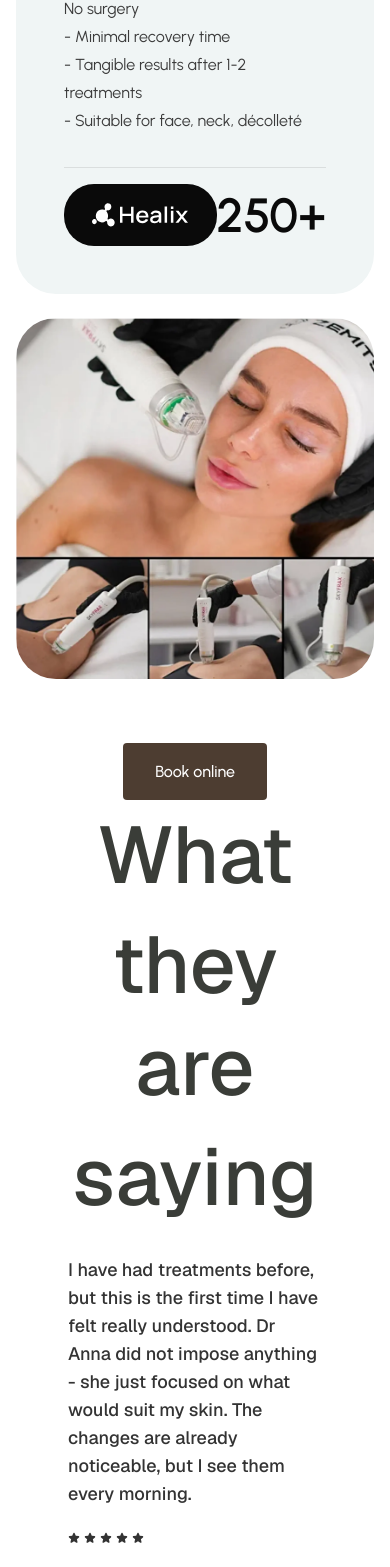
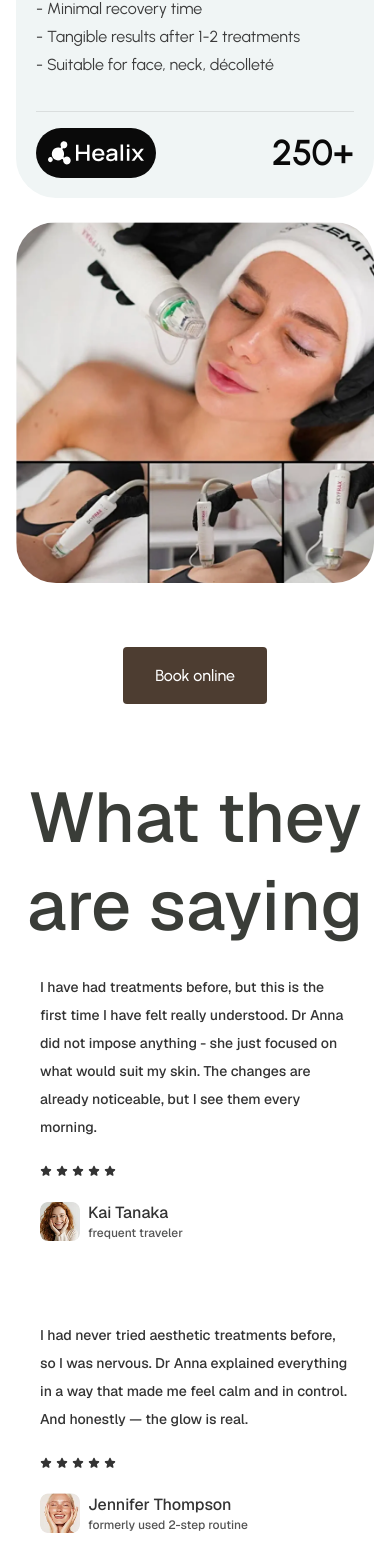
Before and after one commit to Chornei-Olha/Healix-beauty, a Next.js app: page / in a window 390 px wide. Shown: the part 6796-8363 px from the top of the page. Built offline with nearby package versions, Linux system fonts and the light colour scheme.

Commit message:
Update components, add new services and testimonials, remove old images

```diff
--- a/src/components/common/Blog.tsx
+++ b/src/components/common/Blog.tsx
@@ -47,7 +47,7 @@ const Blog = () => {
   });
 
   return (
-    <section className="container mx-auto px-4 sm:px-6 lg:px-8 space-y-12">
+    <section className="container mx-auto px-4 sm:px-6 lg:px-8 space-y-12 mt-[70px] sm:mt-[150px]">
       <div className="flex items-center justify-between">
         <h2 className="text-4xl sm:text-5xl md:text-6xl font-geist font-medium text-global-8 pb-2">
           Blog
--- a/src/components/common/Testimonials.tsx
+++ b/src/components/common/Testimonials.tsx
@@ -43,22 +43,22 @@ const testimonials = [
 
 const Testimonials = () => {
   return (
-    <div className="w-full container mx-auto px-4 sm:px-6 lg:px-8">
+    <div className="w-full container mx-auto px-4 sm:px-6 lg:px-8 mt-[70px]">
       {/* Heading */}
       <div className="text-center">
-        <h2 className="text-[80px] sm:text-[100px] md:text-[250px] font-geist font-medium text-global-8 leading-snug">
+        <h2 className="text-[70px] sm:text-[100px] md:text-[250px] font-geist font-medium text-global-8 leading-tight">
           What they
         </h2>
-        <h2 className="text-[80px] sm:text-[100px] md:text-[250px] font-geist font-medium text-global-8 leading-snug -mt-2">
+        <h2 className="text-[70px] sm:text-[100px] md:text-[250px] font-geist font-medium text-global-8 leading-tight">
           are saying
         </h2>
       </div>
 
       {/* Testimonials Grid */}
-      <div className="grid grid-cols-1 md:grid-cols-2 lg:grid-cols-3 gap-8 px-7">
+      <div className="grid grid-cols-1 md:grid-cols-2 lg:grid-cols-3 gap-8">
         {testimonials.map((testimonial, index) => (
           <div key={index} className="bg-global-12 rounded-lg p-6 space-y-6">
-            <p className="text-lg font-geist font-medium text-global-7 leading-7">
+            <p className="text-sm sm:text-lg font-geist font-medium text-global-7 leading-7">
               {testimonial.text}
             </p>
 
--- a/src/components/common/ZemitsSection.tsx
+++ b/src/components/common/ZemitsSection.tsx
@@ -23,7 +23,7 @@ const ZemitsSection = () => {
       {/* Cards & Images */}
       <div className="grid grid-cols-1 lg:grid-cols-3 gap-6">
         {/* Benefits Card */}
-        <div className="bg-global-10 rounded-[40px] p-12 space-y-8 order-2 lg:order-1">
+        <div className="bg-global-10 rounded-[40px] p-5 sm:p-10 space-y-8 order-2 lg:order-1">
           <h3 className="text-2xl font-urbanist font-semibold text-global-4">Benefits:</h3>
           <p className="text-base font-urbanist text-global-9 leading-7">
             No surgery
@@ -33,7 +33,7 @@ const ZemitsSection = () => {
           </p>
           <div className="border-t border-[#0a0a0a19] pt-4">
             <div className="flex items-center justify-between">
-              <div className="bg-global-4 rounded-[30px] w-[164px] h-[62px] flex justify-center items-center">
+              <div className="bg-global-4 rounded-[30px] w-[120px] sm:w-[164px] h-[50px] sm:h-[62px] flex justify-center items-center">
                 {' '}
                 <Image
                   src="/images/img_vector.svg"
@@ -44,7 +44,9 @@ const ZemitsSection = () => {
                 />
               </div>
               <div className="flex items-center space-x-4">
-                <span className="text-5xl font-urbanist font-semibold text-global-4">250+</span>
+                <span className="text-4xl sm:text-5xl font-urbanist font-semibold text-global-4">
+                  250+
+                </span>
               </div>
             </div>
           </div>
```
